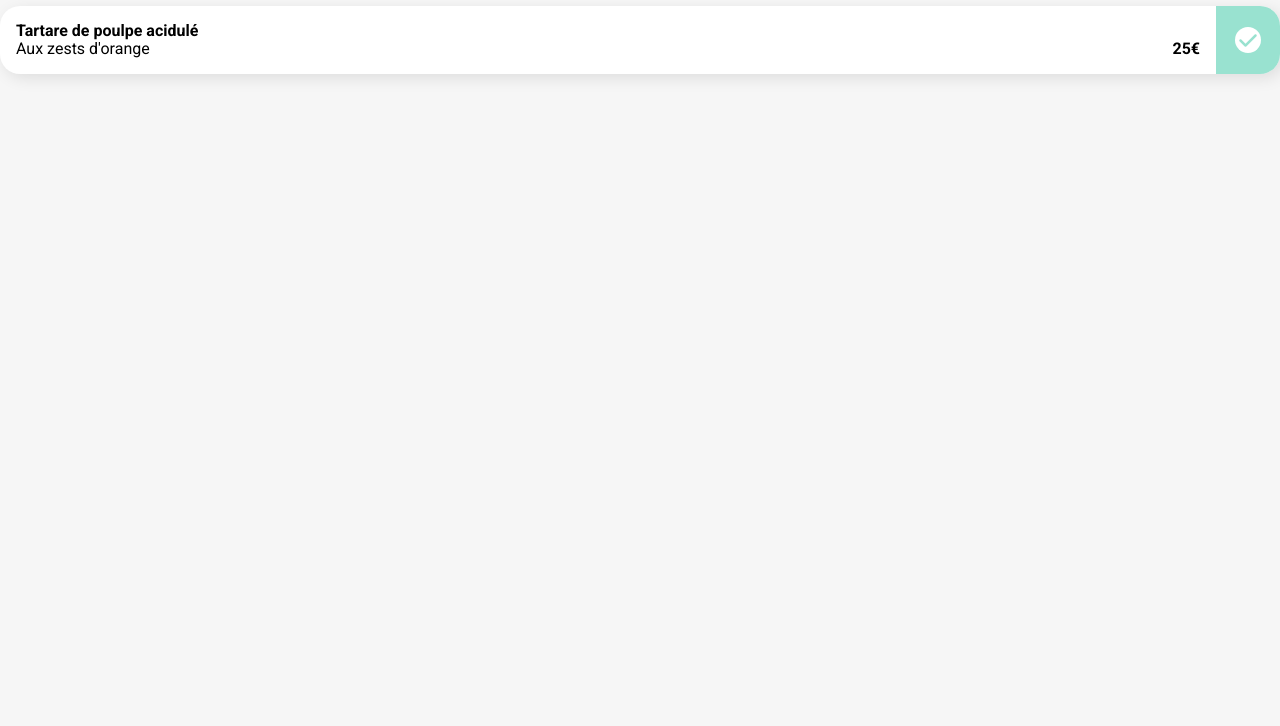
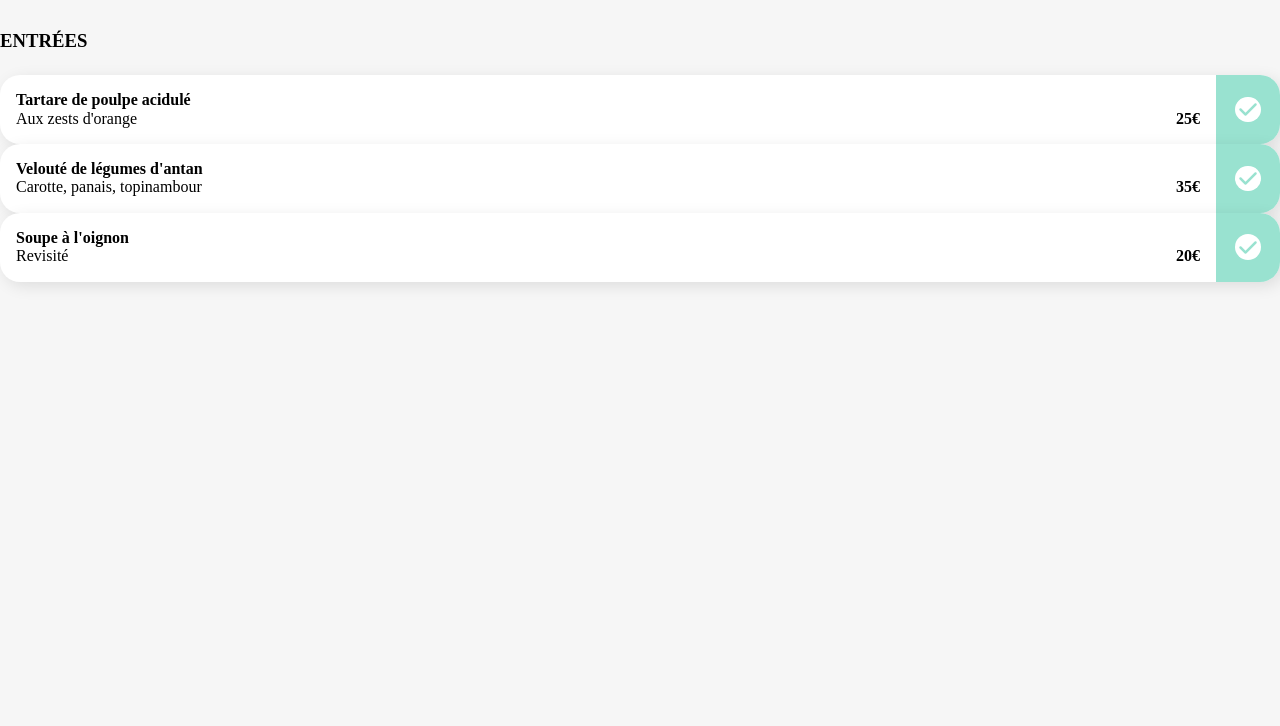
Before and after one commit to tempDz/Ohmyfood, a website: page index.html in a window 1280 px wide. Shown: the part 74-800 px from the top of the page. Drawn offline with nearby package versions, Linux system fonts and the light colour scheme; a web font is replaced by a local one.

Commit message:
mise en place de la page menu à la francaise

```diff
--- a/assets/scss/base/_typography.scss
+++ b/assets/scss/base/_typography.scss
@@ -1,4 +1,4 @@
-
+@use '../utils/variables' as v;
 //Importation des fonts===========================================================================================
 @import url('https://fonts.googleapis.com/css2?family=Roboto:wght@100;300;400;500;700&family=Shrikhand&display=swap');
 
@@ -11,3 +11,12 @@ $Light:300;
 $Regular:400;
 $Medium:500;
 $Bold:700;
+
+body {
+    // font-family: $text-font;
+    background-color: v.$grey-color;
+}
+
+h1 h2 {
+    font-family: $headline-font;
+}
--- a/assets/scss/base/base.scss
+++ b/assets/scss/base/base.scss
@@ -1,6 +1,3 @@
-@use '../utils/variables' as v;
-@use '../base/typography' as t;
-
 
 //spécification des éléments et font==============================================================================
 * {
@@ -8,12 +5,3 @@
     padding: 0;
     margin: 0;
 }
-
-body {
-    font-family: t.$text-font;
-    background-color: v.$grey-color;
-}
-
-h1 h2 {
-    font-family: t.$headline-font;
-}
--- a/assets/scss/main.scss
+++ b/assets/scss/main.scss
@@ -8,7 +8,11 @@
     @include m.plat;
 }
 
-.sous-menu__prix:hover + .sous-menu__check {
-    background-color: red;
-    // margin: -1em -5rem -1rem 1rem;
-  }
+.menu {
+    display: flex;
+    flex-direction: column  ;
+
+    & h3{
+        margin: 1.5rem 0;
+    }
+}
--- a/index.html
+++ b/index.html
@@ -14,6 +14,8 @@
 </head>
 <body>
     <h1>Ohmyfood!</h1>
+    <div class="menu">
+        <h3>ENTRÉES</h3>
         <div class="sous-menu">
             <header class="sous-menu__header text-reduction">
                 <h4 class="text-reduction">Tartare de poulpe acidulé</h4>
@@ -23,5 +25,24 @@
             <div class="sous-menu__check"><i class="fa-solid fa-check fa-lg sous-menu__check__i"></i></div>
         </div>
 
+        <div class="sous-menu">
+            <header class="sous-menu__header text-reduction">
+                <h4 class="text-reduction">Velouté de légumes d'antan</h4>
+                <p class="text-reduction">Carotte, panais, topinambour</p>
+            </header>
+            <div class="sous-menu__prix">35€</div>
+            <div class="sous-menu__check"><i class="fa-solid fa-check fa-lg sous-menu__check__i"></i></div>
+        </div>
+
+        <div class="sous-menu">
+            <header class="sous-menu__header text-reduction">
+                <h4 class="text-reduction">Soupe à l'oignon</h4>
+                <p class="text-reduction">Revisité</p>
+            </header>
+            <div class="sous-menu__prix">20€</div>
+            <div class="sous-menu__check"><i class="fa-solid fa-check fa-lg sous-menu__check__i"></i></div>
+        </div>
+    </div>
+
 </body>
 </html>
```
Also changed, not shown: assets/css/style.css, 1 other file. Lines whose indentation alone changed are shown as unchanged.
